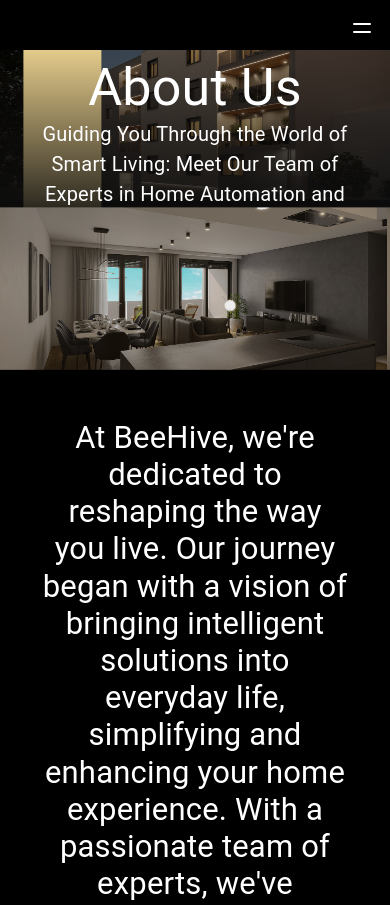
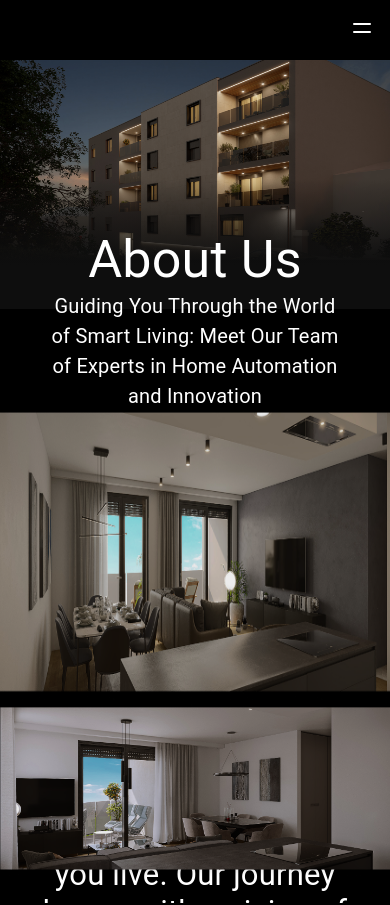
Before and after one commit to Juhaszcsenge/Okos-otthon, a React (Create React App) app: page /aboutUs in a window 390 px wide. Shown: the top 905 px of the page. Built offline with nearby package versions, Linux system fonts and the light colour scheme.

Commit message:
img resp, head res

```diff
--- a/src/Page/AboutUs/AboutUs.tsx
+++ b/src/Page/AboutUs/AboutUs.tsx
@@ -14,20 +14,17 @@ const AboutUs = () => {
     <div>
       <section className='header'>
         <div className='gradient' style={{ position: 'relative', width: '100%', height: '100%' }}>
-            <img src='il_1588xN 2.png' alt="" style={{width: "100%", height: "100%"}}/>
-            <div style={{ position: 'absolute', top: '30%', left: '0', transform: 'translate(30%, -50%)', textAlign: 'center', background: '#FFE39B', width: '20%', padding: '30px' }}>
-            <p className='img-text-about'>
-            Animation or image
-            </p>
+            <img className='first-img' src='il_1588xN 2.png' alt="" style={{width: "100%", height: "100%"}}/>
+            <div style={{ position: 'absolute', top: '30%', left: '0', transform: 'translate(30%, -50%)', textAlign: 'center',width: '20%', padding: '30px' }}>
             </div>
-            <div  style={{position: "relative", height: "315px", flexShrink: "0", padding:"30px", background: "linear-gradient(180deg, rgba(0, 0, 0, 0.00) 0%, #0E0E0E 66.15%)"}}>
+            <div  className='gradient-text'>
             <h2 style={{color: "white", textAlign: "center", gap:"10px", alignItems:"center",fontSize:"52px", fontWeight:"400", letterSpacing:"0.2px", lineHeight:"62px", fontStyle:"normal", fontFamily:"Roboto"}}>About Us</h2>
-            <p  style={{color: "white", gap:"10px", alignItems:"center", textAlign: "center", fontFamily:"Roboto", fontSize:"20px", fontStyle:"normal", fontWeight:"400", letterSpacing:"0.2px", lineHeight:"150%"}}>Guiding You Through the World of Smart Living: Meet Our Team of Experts in Home Automation and Innovation</p>
+            <p className='first-header'  style={{color: "white", gap:"10px", alignItems:"center", textAlign: "center", fontFamily:"Roboto", fontSize:"20px", fontStyle:"normal", fontWeight:"400", letterSpacing:"0.2px", lineHeight:"150%"}}>Guiding You Through the World of Smart Living: Meet Our Team of Experts in Home Automation and Innovation</p>
             </div>
         </div>
       </section>
     </div>
-    <div className='aboutLeft'  style={{ position: 'relative', width: '100%', height: '100%', top:"-50%"}}>
+    <div className='aboutLeft'>
     <img src='Chat Bot (5).png' alt="" style={{width: "100%", height: "100%"}} />
     <div className='about-containerLeft'>
           <p className='about-text' style={{padding:"20px", textAlign:"center"}} data-languagePartIdentifier="aboutus_part1">
--- a/src/Page/AboutUs/aboutUs.css
+++ b/src/Page/AboutUs/aboutUs.css
@@ -25,6 +25,16 @@
   padding: 30px;
   box-sizing: border-box;
   right: 42%;
+}
+
+.gradient-text {
+  position: relative;
+  height: 315px;
+  flex-shrink: 0;
+  padding: 30px;
+  background: linear-gradient(180deg, rgba(0, 0, 0, 0.00) 0%, #0E0E0E 66.15%);
+  top: -250px;
+  width: 100%;
 }
 
 
@@ -113,3 +123,72 @@
         margin: 20px;
     }
   }
+
+  @media only screen and (min-width: 400px) and (max-width: 600px) {
+    .gradient > div {
+      width: 100%;
+      padding: 20px;
+      transform: translate(0, -50%);
+    }
+
+    .gradient > div + div {
+      width: 100%;
+      height: 150px;
+      /* padding: 20px;  */
+      top: -50px;
+    }
+  }
+
+
+  @media (max-width: 768px)
+  {
+    .first-img {
+      height: 250px;
+      margin-top: 60px;
+  }
+}
+
+
+@media only screen and (min-width: 769px) and (max-width: 1024px){
+  .gradient > div + div {
+    width: 100%;
+    padding: 20px;
+    top: -150px;
+}
+}
+
+
+@media only screen and (max-width: 768px){
+  .gradient > div + div {
+    width: 100%;
+    padding: 50px;
+    top: -20px;
+    height: 130px;
+    margin-bottom: 30px;
+}
+}
+
+@media only screen and (max-width: 768px){
+  .gradient > div + div {
+    width: 100%;
+    padding: 50px;
+    top: -20px;
+    height: 130px;
+    margin-bottom: 30px;
+}
+}
+
+
+.aboutLeft{
+  position: relative;
+  width: 100%;
+  height: 100%;
+  top:-50%;
+}
+
+@media (max-width: 768px){
+  .aboutLeft {
+    height: 300px;
+    margin-top: 200px;
+}
+}
--- a/src/Page/Card/Card.css
+++ b/src/Page/Card/Card.css
@@ -62,7 +62,7 @@ background: var(--dark-background, #181818);
 
 .card {
     flex: 0 0 calc(100% - 20px); /* Módosítás: Kártyák 768px alatt egymás alatt */
-    padding-left: 15px;
+    /* padding-left: 15px; */
 }
 
   .card > .section {
@@ -96,6 +96,7 @@ background: var(--dark-background, #181818);
   @media (max-width: 480px) {
     .card > .section {
       flex: 0 0 calc(100% - 20px);
+      padding-left: 15px;
 
     }
   }
--- a/src/Page/Catalouges/Catalogue.css
+++ b/src/Page/Catalouges/Catalogue.css
@@ -146,3 +146,65 @@
     white-space: pre-wrap;
 }
 }
+
+
+
+@media only screen and (min-width: 769px) and (max-width: 1024px){
+  .gradient > div + div {
+    width: 100%;
+    padding: 20px;
+    top: -150px;
+}
+}
+
+
+@media only screen and (max-width: 768px){
+  .gradient > div + div {
+    width: 100%;
+    padding: 50px;
+    top: -20px;
+    height: 130px;
+    margin-bottom: 30px;
+}
+}
+
+@media only screen and (max-width: 768px){
+  .gradient > div + div {
+    width: 100%;
+    padding: 50px;
+    top: -20px;
+    height: 130px;
+    margin-bottom: 30px;
+}
+}
+
+
+
+.main-container{
+  position: relative;
+  width: 100%;
+  height: 100%;
+
+}
+
+@media (max-width: 768px){
+  .main-container{
+    height: 300px;
+    margin-top: 200px;
+}
+}
+
+@media (max-width: 576px){
+  .main-container{
+    height: 300px;
+    margin-top: 400px;
+}
+}
+
+
+.main-container{
+  position: relative;
+  width: 100%;
+  height: 100%;
+  top:-50%;
+}
--- a/src/Page/Catalouges/Catalogue.tsx
+++ b/src/Page/Catalouges/Catalogue.tsx
@@ -27,13 +27,10 @@ const Catalogue = () => {
     <div>
       <section className='header'>
         <div className='gradient' style={{ position: 'relative', width: '100%', height: '100%' }}>
-            <img src='il_1588xN 2.png' alt="" style={{width: "100%", height: "100%"}}/>
-            <div style={{ position: 'absolute', top: '30%', left: '0', transform: 'translate(30%, -50%)', textAlign: 'center', background: '#FFE39B', width: '20%', padding: '30px' }}>
-            <p className='img-text'>
-            Animation or image
-            </p>
+            <img  className='first-img' src='il_1588xN 2.png' alt="" style={{width: "100%", height: "100%"}}/>
+            <div style={{ position: 'absolute', top: '30%', left: '0', transform: 'translate(30%, -50%)', textAlign: 'center', width: '20%', padding: '30px' }}>
             </div>
-            <div  style={{position: "relative",  height: "315px", flexShrink: "0", padding:"30px", background: "linear-gradient(180deg, rgba(0, 0, 0, 0.00) 0%, #0E0E0E 66.15%)"}}>
+            <div  className='gradient-text' style={{position: "relative",  height: "315px", flexShrink: "0", padding:"30px", background: "linear-gradient(180deg, rgba(0, 0, 0, 0.00) 0%, #0E0E0E 66.15%)"}}>
             <h2 style={{color: "white", textAlign: "center", gap:"10px", alignItems:"center",fontSize:"52px", fontWeight:"400", letterSpacing:"0.2px", lineHeight:"62px", fontStyle:"normal", fontFamily:"Roboto"}}>Catalogues</h2>
             <p  style={{color: "white", gap:"10px", alignItems:"center", textAlign: "center", fontFamily:"Roboto", fontSize:"20px", fontStyle:"normal", fontWeight:"400", letterSpacing:"0.2px", lineHeight:"150%"}}>Discover innovation in our smart living catalog. Explore solutions that elevate your lifestyle to new heights</p>
             </div>
--- a/src/Page/Contact/Contact.tsx
+++ b/src/Page/Contact/Contact.tsx
@@ -10,13 +10,10 @@ const Contact = () => {
       <div>
       <section className='header'>
         <div className='gradient' style={{ position: 'relative', width: '100%', height: '100%' }}>
-            <img src='il_1588xN 2.png' alt="" style={{width: "100%", height: "100%"}}/>
-            <div style={{ position: 'absolute', top: '30%', left: '0', transform: 'translate(30%, -50%)', textAlign: 'center', background: '#FFE39B', width: '20%', padding: '30px' }}>
-            <p className='img-text'>
-            Animation or image
-            </p>
+            <img className='first-img' src='il_1588xN 2.png' alt="" style={{width: "100%", height: "100%"}}/>
+            <div style={{ position: 'absolute', top: '30%', left: '0', transform: 'translate(30%, -50%)', textAlign: 'center',  width: '20%', padding: '30px' }}>
             </div>
-            <div style={{position: "relative", width: "100%", height: "315px", flexShrink: "0", padding:"30px",  background: "linear-gradient(180deg, rgba(0, 0, 0, 0.00) 0%, #0E0E0E 66.15%)"}}>
+            <div className='gradient-text' style={{position: "relative", width: "100%", height: "315px", flexShrink: "0", padding:"30px",  background: "linear-gradient(180deg, rgba(0, 0, 0, 0.00) 0%, #0E0E0E 66.15%)"}}>
             <h2 style={{color: "white", textAlign: "center", gap:"10px", alignItems:"center",fontSize:"52px", fontWeight:"400", letterSpacing:"0.2px", lineHeight:"62px", fontStyle:"normal", fontFamily:"Roboto"}}>Contact</h2>
             </div>
         </div>
--- a/src/Page/Contact/contact.css
+++ b/src/Page/Contact/contact.css
@@ -214,3 +214,58 @@ h3 {
         top: -150px;
     }
 }
+
+
+
+
+@media only screen and (min-width: 769px) and (max-width: 1024px){
+    .gradient > div + div {
+      width: 100%;
+      padding: 20px;
+      top: -150px;
+  }
+  }
+
+
+  @media only screen and (max-width: 768px){
+    .gradient > div + div {
+      width: 100%;
+      padding: 50px;
+      top: -20px;
+      height: 130px;
+      margin-bottom: 30px;
+  }
+  }
+
+  @media only screen and (max-width: 768px){
+    .gradient > div + div {
+      width: 100%;
+      padding: 50px;
+      top: -20px;
+      height: 130px;
+      margin-bottom: 30px;
+  }
+  }
+
+
+
+  .parent{
+    position: relative;
+    width: 100%;
+    height: 100%;
+
+  }
+
+  @media (max-width: 768px){
+    .parent{
+      height: 300px;
+      margin-top: 200px;
+  }
+  }
+
+  @media (max-width: 576px){
+    .parent{
+      height: 300px;
+      margin-top: 400px;
+  }
+  }
--- a/src/Page/ImgSection/ImgSection.css
+++ b/src/Page/ImgSection/ImgSection.css
@@ -14,7 +14,7 @@ letter-spacing: 0.2px;
 
 
 .heating-video{
-  height: 500px;
+  /* height: 500px; */
   margin-top: 35px;
 
 }
@@ -361,7 +361,7 @@ padding: 50px;
 
 .term-optimize{
   position: absolute;
-  top: 70%;
+  top: 50%;
   right: 0;
   transform: translate(0, -50%);
   background: rgba(217, 217, 217, 0.71);
--- a/src/Page/Projects/project.css
+++ b/src/Page/Projects/project.css
@@ -32,7 +32,7 @@
   }
 
   .textContainer p {
-    padding: 30px;
+    /* padding: 30px; */
     text-align: left;
     margin-bottom: 30px;
     font-family: 'Roboto', sans-serif;
@@ -156,7 +156,7 @@
       }
 
       .textContainer p {
-        padding: 30px;
+        /* padding: 30px; */
         text-align: left;
         margin-bottom: 30px;
     }
@@ -189,3 +189,68 @@
     }
 
 }
+
+
+.project-head{
+  position: relative;
+  width: 100%;
+  height: 100%;
+
+}
+
+@media (max-width: 768px){
+  .project-head {
+    height: 300px;
+    margin-top: 200px;
+}
+}
+
+@media (max-width: 576px){
+  .project-head {
+    height: 300px;
+    margin-top: 400px;
+}
+}
+
+
+
+@media only screen and (min-width: 769px) and (max-width: 1024px){
+  .gradient > div + div {
+    width: 100%;
+    padding: 20px;
+    top: -150px;
+}
+}
+
+
+@media only screen and (max-width: 768px){
+  .gradient > div + div {
+    width: 100%;
+    padding: 50px;
+    top: -20px;
+    height: 130px;
+    margin-bottom: 30px;
+}
+}
+
+@media only screen and (max-width: 768px){
+  .gradient > div + div {
+    width: 100%;
+    padding: 50px;
+    top: -20px;
+    height: 130px;
+    margin-bottom: 30px;
+}
+}
+
+
+
+.textContainer{
+  position: relative;
+  height: 315px;
+  flex-shrink: 0;
+  padding: 30px;
+  background: linear-gradient(180deg, rgba(0, 0, 0, 0.00) 0%, #0E0E0E 66.15%);
+  top: -250px;
+  width: 100%;
+}
```
Also changed, not shown: src/Page/ImgSection/ImgSection.tsx (+21 -21 lines), src/Page/Projects/ProjectSection.tsx (+6 -6 lines).
